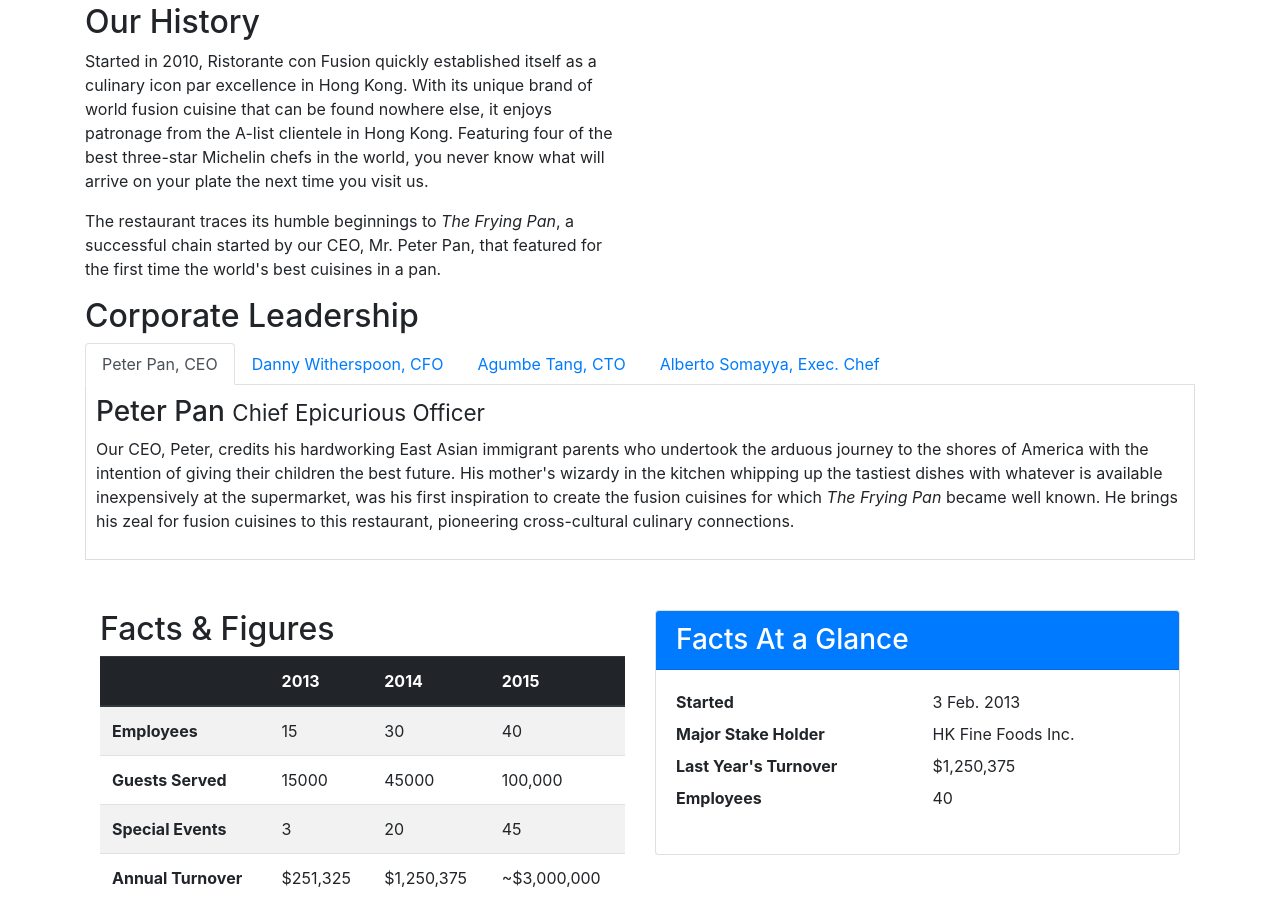
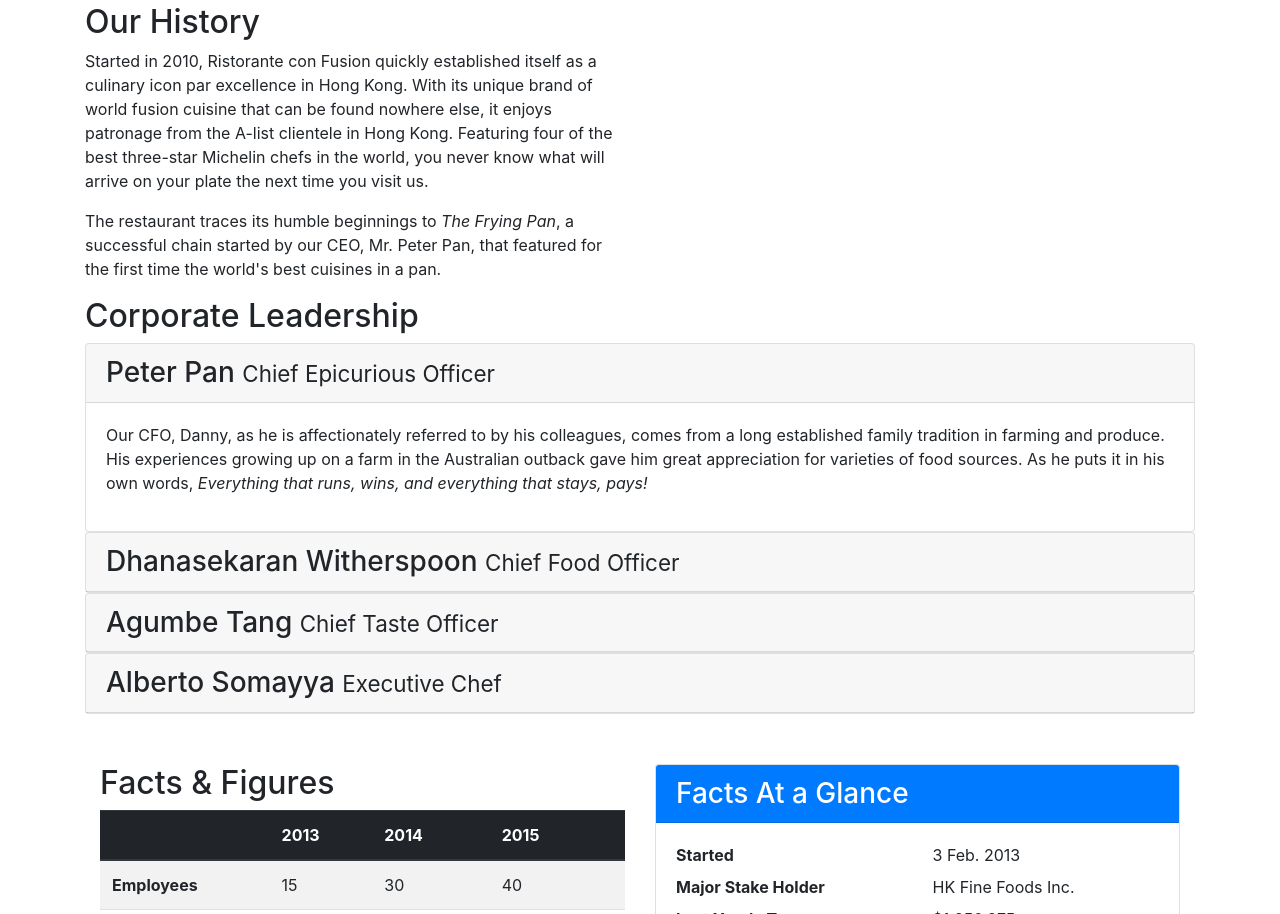
Before and after one commit to DoanCongHuuNghia/BootstrapGrid, a website: page aboutus.html in a window 1280 px wide. Shown: the part 462-1376 px from the top of the page. Drawn offline with nearby package versions, Linux system fonts and the light colour scheme.

Commit message:
Accordion

```diff
--- a/aboutus.html
+++ b/aboutus.html
@@ -74,44 +74,65 @@
                 <div>
                     <div>
                         <h2>Corporate Leadership</h2>
-                        <ul class="nav nav-tabs">
-                            <li class="nav-item">
-                              <a class="nav-link active" href="#peter"
-                                role="tab" data-toggle="tab">Peter Pan, CEO</a>
-                            </li>
-                            <li class="nav-item">
-                              <a class="nav-link" href="#danny" role="tab"
-                                data-toggle="tab">Danny Witherspoon, CFO</a>
-                            </li>
-                            <li class="nav-item">
-                              <a class="nav-link" href="#agumbe"role="tab"
-                                data-toggle="tab">Agumbe Tang, CTO</a>
-                            </li>
-                            <li class="nav-item">
-                              <a class="nav-link" href="#alberto" role="tab"
-                                data-toggle="tab">Alberto Somayya, Exec. Chef</a>
-                            </li>
-                        </ul>
-                        <div class="tab-content">
-                            <div role="tabpanel" class="tab-pane fade show active" id="peter">
-                                <h3>Peter Pan <small>Chief Epicurious Officer</small></h3>
-                                <p> Our CEO, Peter, credits his hardworking East Asian immigrant parents who undertook the arduous journey to the shores of America with the intention of giving their children the best future. His mother's wizardy in the kitchen whipping up the tastiest dishes with whatever is available inexpensively at the supermarket, was his first inspiration to create the fusion cuisines for which <em>The Frying Pan</em> became well known. He brings his zeal for fusion cuisines to this restaurant, pioneering cross-cultural culinary connections. </p>
+                        <div id="accordion">
+                            <div class="card">
+                                <div class="card-header" role="tab" id="peterhead">
+                                <h3 class="mb-0">
+                                    <a data-toggle="collapse" data-target="#peter">
+                                    Peter Pan <small>Chief Epicurious Officer</small>
+                                    </a>
+                                </h3>
+                                </div>
+                                <div class="collapse show" id="peter" data-parent="#accordion">
+                                    <div class="card-body">
+                                        <p class="d-none d-sm-block">Our CFO, Danny, as he is affectionately referred to by his colleagues, comes from a long established family tradition in farming and produce. His experiences growing up on a farm in the Australian outback gave him great appreciation for varieties of food sources. As he puts it in his own words, <em>Everything that runs, wins, and everything that stays, pays!</em></p>
+                                    </div>
+                                </div>
                             </div>
 
-                            <div role="tabpanel" class="tab-pane fade" id="danny">
-                                <h3>Dhanasekaran Witherspoon <small>Chief Food Officer</small></h3>
-                                <p>Our CFO, Danny, as he is affectionately referred to by his colleagues, comes from a long established family tradition in farming and produce. His experiences growing up on a farm in the Australian outback gave him great appreciation for varieties of food sources. As he puts it in his own words, <em>Everything that runs, wins, and everything that stays, pays!</em></p>
+                            <div class="card">
+                                <div class="card-header" role="tab" id="dannyhead">
+                                <h3 class="mb-0">
+                                    <a class="collapsed" data-toggle="collapse" data-target="#danny">
+                                    Dhanasekaran Witherspoon <small>Chief Food Officer</small>
+                                    </a>
+                                </h3>
                             </div>
+                            <div class="collapse" id="danny" data-parent="#accordion">
+                                <div class="card-body">
+                                    <p class="d-none d-sm-block">Our CFO, Danny, as he is affectionately referred to by his colleagues, comes from a long established family tradition in farming and produce. His experiences growing up on a farm in the Australian outback gave him great appreciation for varieties of food sources. As he puts it in his own words, <em>Everything that runs, wins, and everything that stays, pays!</em></em></p>
+                                </div>
+                            </div>
+                        </div>
+                        <div class="card">
+                                <div class="card-header" role="tab" id="agumbehead">
+                                <h3 class="mb-0">
+                                    <a class="collapsed" data-toggle="collapse" data-target="#agumbe">
+                                    Agumbe Tang <small>Chief Taste Officer</small>
+                                    </a>
+                                </h3>
+                            </div>
+                            <div class="collapse" id="agumbe" data-parent="#accordion">
+                                <div class="card-body">
+                                    <p class="d-none d-sm-block">Blessed with the most discerning gustatory sense, Agumbe, our CTO, personally ensures that every dish that we serve meets his exacting tastes. Our chefs dread the tongue lashing that ensues if their dish does not meet his exacting standards. He lives by his motto, <em>You click only if you survive my lick.</em></p>
+                                </div>
+                            </div>
+                        </div>
+                        <div class="card">
+                                <div class="card-header" role="tab" id="albertohead">
+                                <h3 class="mb-0">
+                                    <a class="collapsed" data-toggle="collapse" data-target="#alberto">
+                                    Alberto Somayya <small>Executive Chef</small>
+                                    </a>
+                                </h3>
+                            </div>
+                            <div class="collapse" id="alberto" data-parent="#accordion">
+                                <div class="card-body">
+                                    <p class="d-none d-sm-block">Award winning three-star Michelin chef with wide International experience having worked closely with whos-who in the culinary world, he specializes in creating mouthwatering Indo-Italian fusion experiences. He says, <em>Put together the cuisines from the two craziest cultures, and you get a winning hit! Amma Mia!</em></p>
+                                </div>
+                            </div>
+                        </div>
 
-                            <div role="tabpanel" class="tab-pane fade" id="agumbe">
-                                <h3>Agumbe Tang <small>Chief Taste Officer</small></h3>
-                                <p>Blessed with the most discerning gustatory sense, Agumbe, our CTO, personally ensures that every dish that we serve meets his exacting tastes. Our chefs dread the tongue lashing that ensues if their dish does not meet his exacting standards. He lives by his motto, <em>You click only if you survive my lick.</em></p>
-                            </div>
-
-                            <div role="tabpanel" class="tab-pane fade" id="alberto">
-                                <h3>Alberto Somayya <small>Executive Chef</small></h3>
-                                <p>Award winning three-star Michelin chef with wide International experience having worked closely with whos-who in the culinary world, he specializes in creating mouthwatering Indo-Italian fusion experiences. He says, <em>Put together the cuisines from the two craziest cultures, and you get a winning hit! Amma Mia!</em></p>
-                            </div>
                         </div>
                     </div>
 
```
